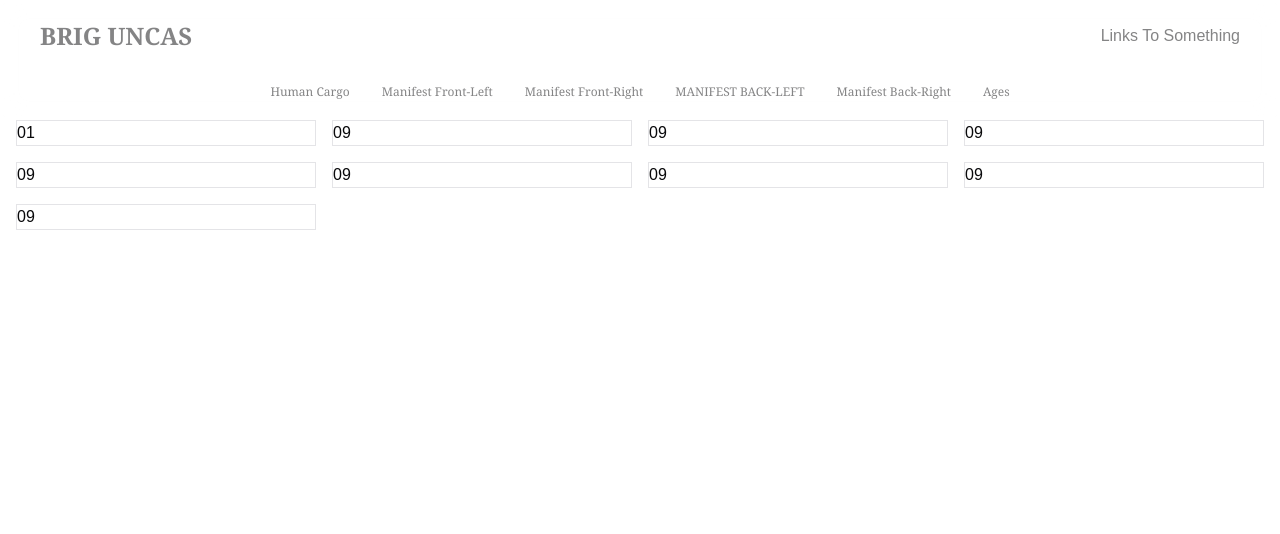
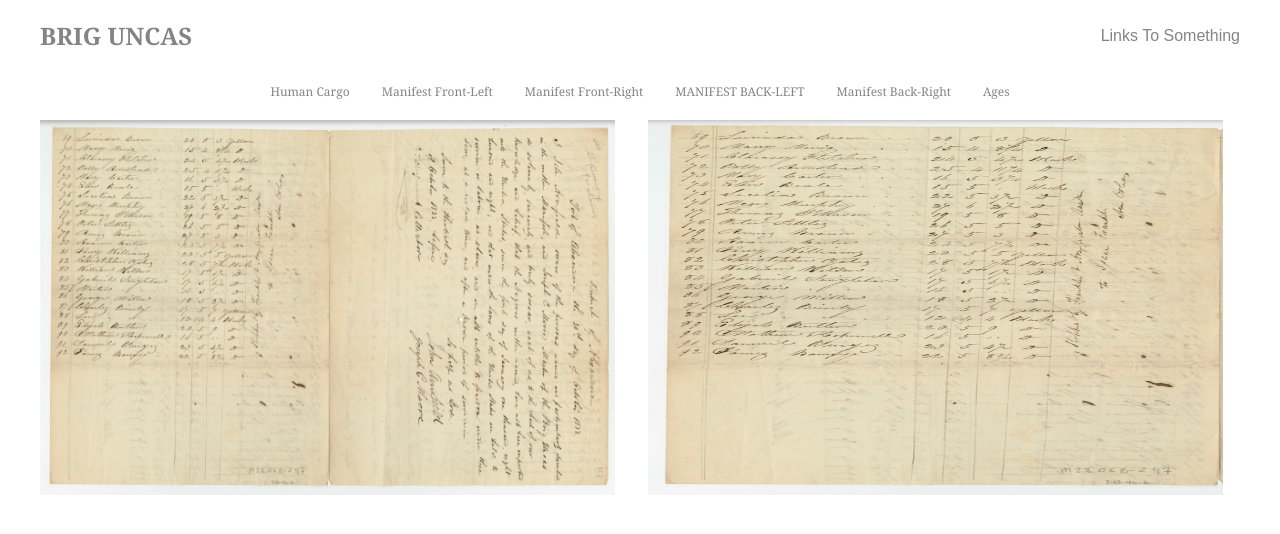
Before and after one commit to mmaustin/brig-uncas, a Next.js app in the folder uncas/: page /manifest-back-L in a window 1280 px wide. Shown: the top 534 px of the page. Built offline with nearby package versions, Linux system fonts and the light colour scheme.

Commit message:
Return images to grid container

```diff
--- a/uncas/app/manifest-back-L/page.tsx
+++ b/uncas/app/manifest-back-L/page.tsx
@@ -1,39 +1,30 @@
-// import Image from "next/image"
-// import manifest from '@/assets/manifest-6.png';
-// import manifestA from '@/assets/manifest-7.png';
+import Image from "next/image"
+import manifest from '@/assets/manifest-6.png';
+import manifestA from '@/assets/manifest-7.png';
 
 
 const ManifestBackLeft = () => {
   return (
-    <div className="grid sm:grid-cols-2 md:grid-cols-3 lg:grid-cols-4 gap-4 mx-4">
-      <div className="border">01</div>
-      <div className="border">09</div>
-      <div className="border">09</div>
-      <div className="border">09</div>
-      <div className="border">09</div>
-      <div className="border">09</div>
-      <div className="border">09</div>
-      <div className="border">09</div>
-      <div className="border">09</div>
+    <div className="grid sm:grid-cols-2 gap-4 mx-10 justify-center items-center ">
+      <Image
+        className="h-[200px] w-[275px] sm:h-[250px] sm:w-[400px] md:h-[375px] md:w-[575px]"
+        src={manifest}
+        alt="Manifest Back Left"
+        priority
+        height={265}
+        width={198}
+      />
+      <Image
+        className="h-[200px] w-[275px] sm:h-[250px] sm:w-[400px] md:h-[375px] md:w-[575px]"
+        src={manifestA}
+        alt="Manifest Back Left"
+        priority
+        height={265}
+        width={198}
+      />
     </div>
     // <div className="h-[500px] w-full flex justify-center items-center gap-8 border border-blue-700">
     //   <div className="container justify-center items-center grid md:grid-cols-2 gap-8 border border-green-600">
-    //     <Image
-    //       className="h-[200px] w-[275px] sm:h-[250px] sm:w-[400px] md:h-[375px] md:w-[575px]"
-    //       src={manifest}
-    //       alt="Manifest Back Left"
-    //       priority
-    //       height={265}
-    //       width={198}
-    //     />
-    //     <Image
-    //       className="h-[200px] w-[275px] sm:h-[250px] sm:w-[400px] md:h-[375px] md:w-[575px]"
-    //       src={manifestA}
-    //       alt="Manifest Back Left"
-    //       priority
-    //       height={265}
-    //       width={198}
-    //     />
     //   </div>
     // </div>
   )
```
